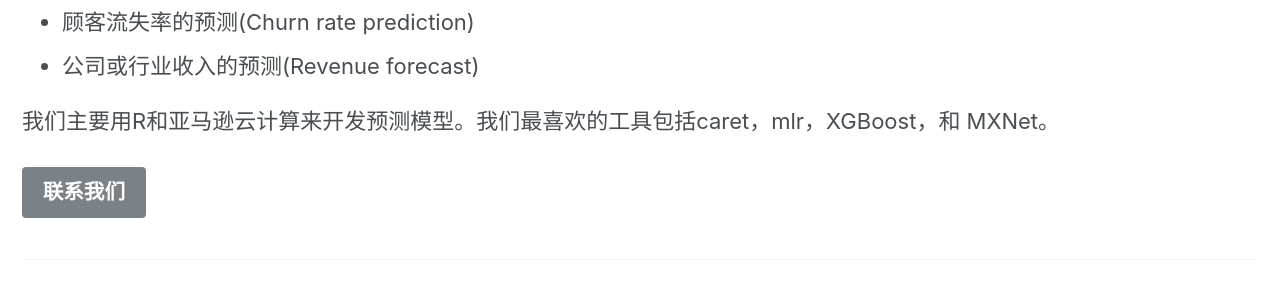
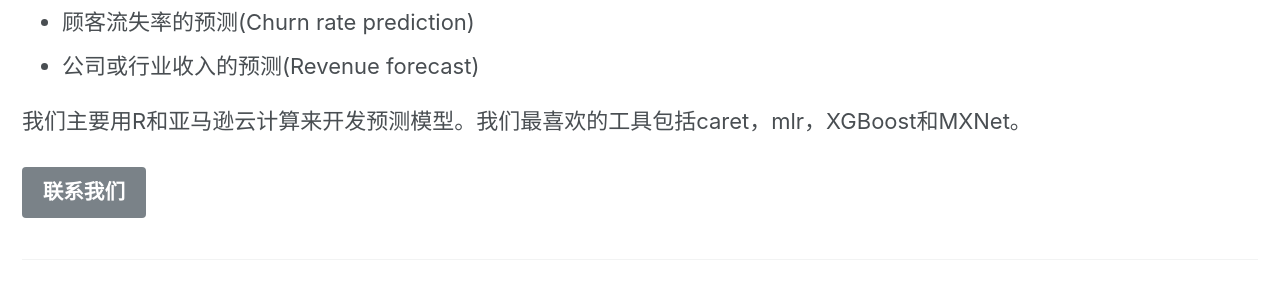
Before and after one commit to cabaceo/cabaceo.cn, a Jekyll site: the page built from _pages/prediction.md, in a window 1280 px wide. Shown: the part 588-888 px from the top of the page. Built offline with Jekyll 4.4.1, drawn with Linux system fonts in a browser that asks for light colours.

Commit message:
remove minor spaces

```diff
--- a/_pages/prediction.md
+++ b/_pages/prediction.md
@@ -21,6 +21,6 @@ feature_row:
 * 顾客流失率的预测(Churn rate prediction)
 * 公司或行业收入的预测(Revenue forecast)
 
-我们主要用R和亚马逊云计算来开发预测模型。我们最喜欢的工具包括caret，mlr，XGBoost，和 MXNet。
+我们主要用R和亚马逊云计算来开发预测模型。我们最喜欢的工具包括caret，mlr，XGBoost和MXNet。
 
 {% include feature_row %}
```
